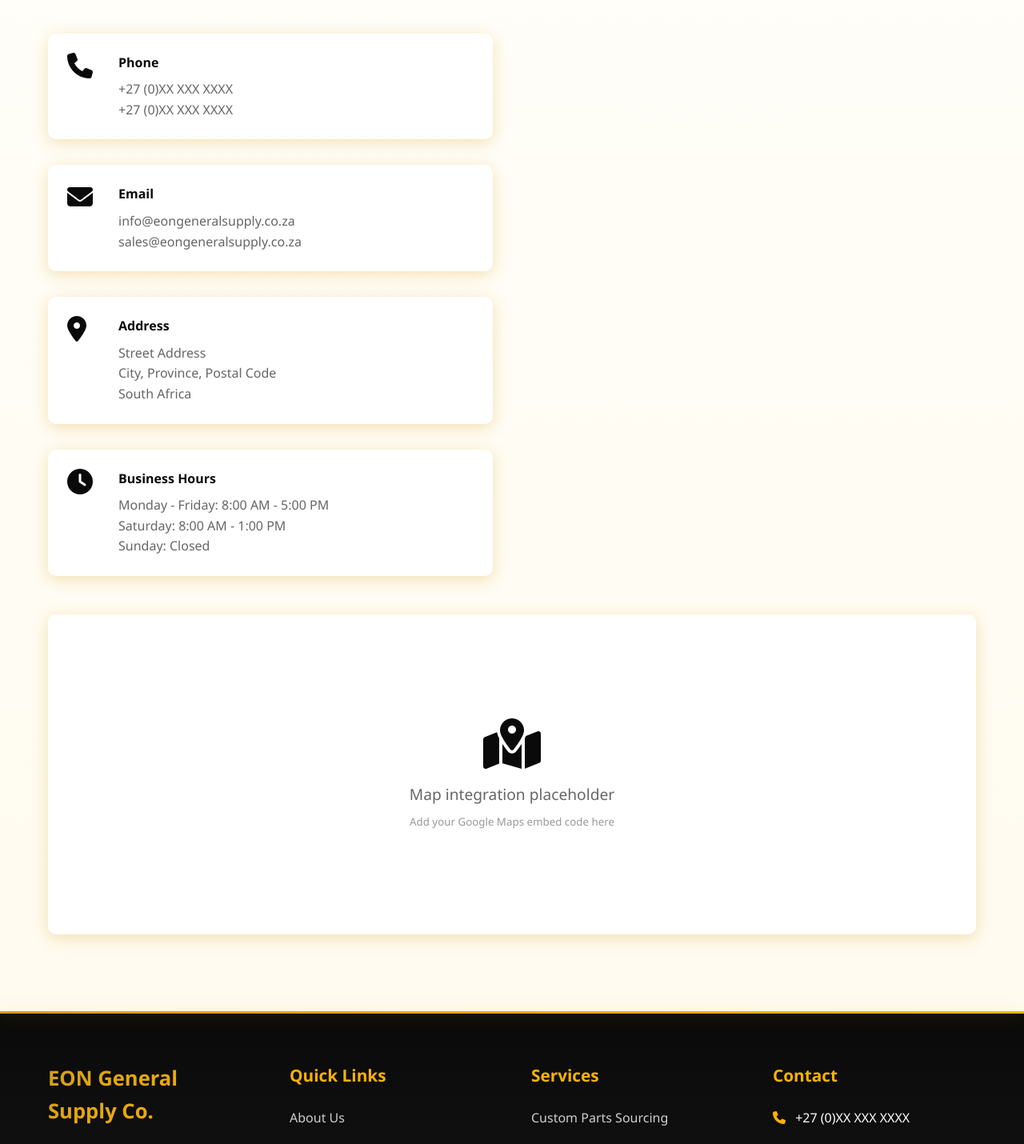
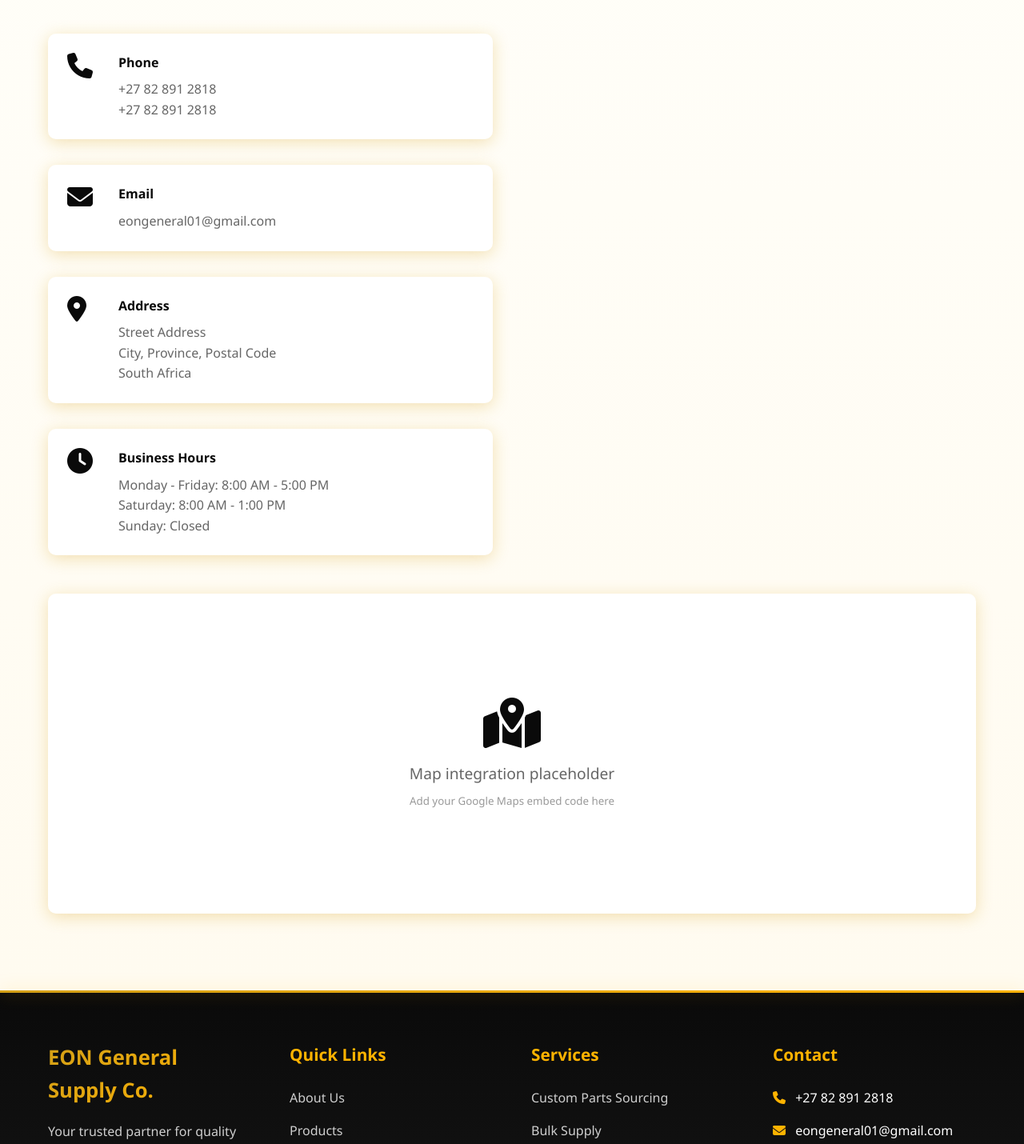
Before and after one commit to Jared-RS3/EON_General, a React (Create React App) app: page / in a window 1280 px wide. Shown: the part 7340-8770 px from the top of the page at 80% size. Built offline with nearby package versions, Linux system fonts and the light colour scheme.

Commit message:
contact details update

```diff
--- a/script.js
+++ b/script.js
@@ -337,7 +337,7 @@
 // Console message for developers
 console.log('%cEON General Supply Company', 'color: #1a5490; font-size: 24px; font-weight: bold;');
 console.log('%cWebsite developed with attention to detail', 'color: #f39c12; font-size: 14px;');
-console.log('%cFor inquiries: info@eongeneralsupply.co.za', 'color: #333; font-size: 12px;');
+console.log('%cFor inquiries: eongeneral01@gmail.com', 'color: #333; font-size: 12px;');
 
 // Initialize all animations on page load
 window.addEventListener('load', () => {
--- a/src/components/Contact.js
+++ b/src/components/Contact.js
@@ -14,16 +14,16 @@
               <i className="fas fa-phone"></i>
               <div>
                 <h4>Phone</h4>
-                <p>+27 (0)XX XXX XXXX</p>
-                <p>+27 (0)XX XXX XXXX</p>
+                <p>+27 82 891 2818</p>
+                <p>+27 82 891 2818</p>
               </div>
             </div>
             <div className="info-item">
               <i className="fas fa-envelope"></i>
               <div>
                 <h4>Email</h4>
-                <p>info@eongeneralsupply.co.za</p>
-                <p>sales@eongeneralsupply.co.za</p>
+                <p>eongeneral01@gmail.com</p>
+                {/* <p>sales@eongeneralsupply.co.za</p> */}
               </div>
             </div>
             <div className="info-item">
--- a/src/components/Footer.js
+++ b/src/components/Footer.js
@@ -34,8 +34,8 @@
           <div className="footer-section">
             <h4>Contact</h4>
             <ul>
-              <li><i className="fas fa-phone"></i> +27 (0)XX XXX XXXX</li>
-              <li><i className="fas fa-envelope"></i> info@eongeneralsupply.co.za</li>
+              <li><i className="fas fa-phone"></i> +27 82 891 2818</li>
+              <li><i className="fas fa-envelope"></i> eongeneral01@gmail.com</li>
               <li><i className="fas fa-map-marker-alt"></i> South Africa</li>
             </ul>
           </div>
```
Also changed, not shown: index.html (+6 -6 lines), 2 other files (tests, documents, lock files or other folders).
